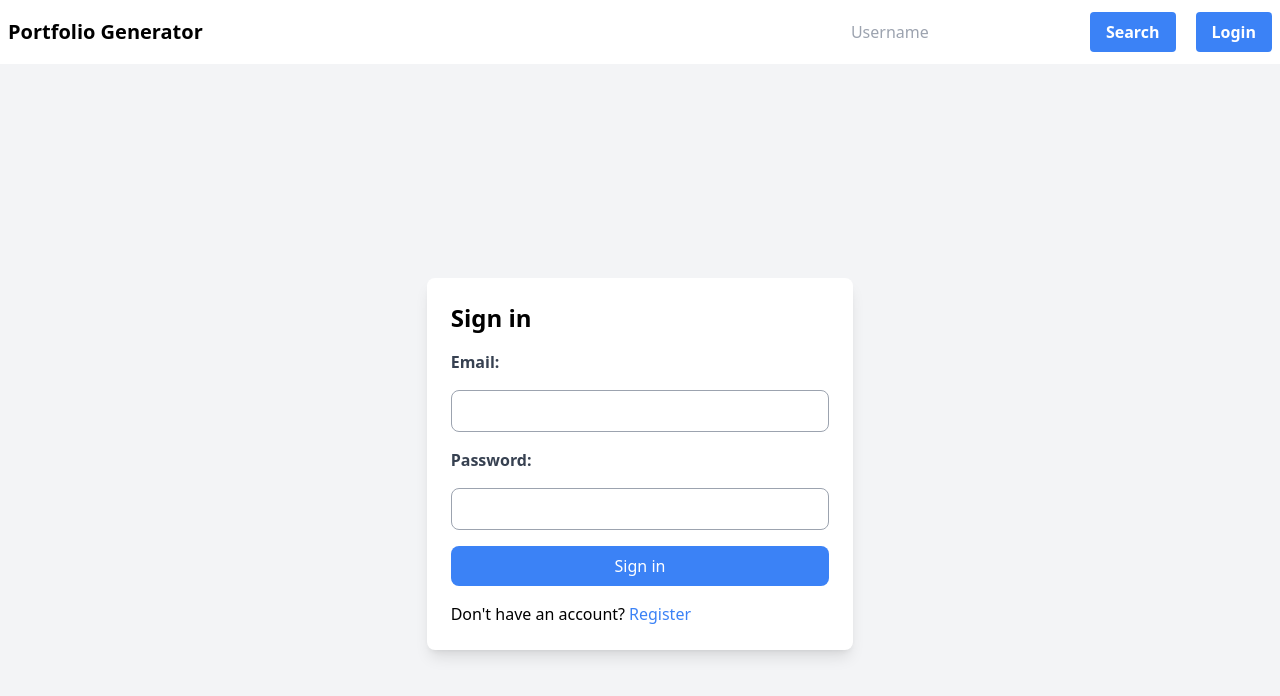
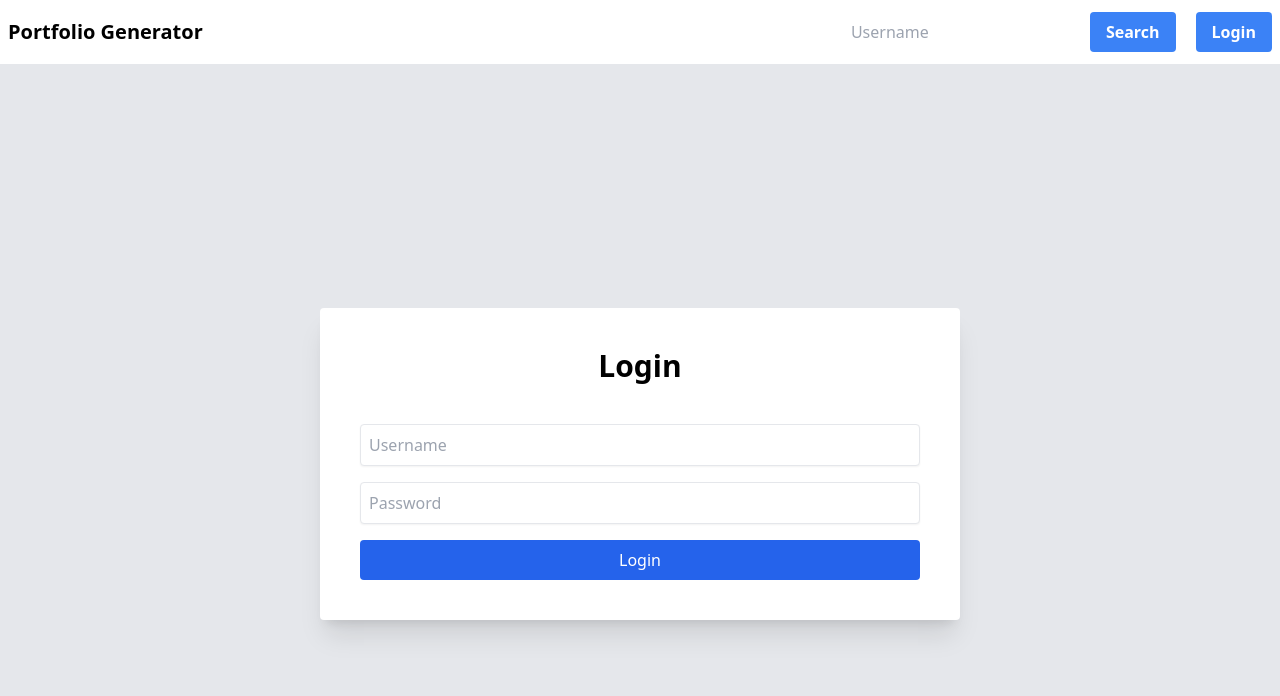
Before and after one commit to iamlouislab/ProjetAppliWeb, a Next.js app: page /login in a window 1280 px wide. Shown: the top 696 px of the page. Built offline with nearby package versions, Linux system fonts and the light colour scheme.

Commit message:
add login page

```diff
--- a/src/pages/login.tsx
+++ b/src/pages/login.tsx
@@ -1,81 +1,73 @@
-import { useState } from "react";
-import Link from "next/link";
+import { useState, useContext } from "react";
+import { AuthContext } from "../../contexts/authContext";
+import Router from "next/router";
 
-const AuthForm = () => {
-  const [email, setEmail] = useState("");
+const LoginPage = () => {
+  const [username, setUsername] = useState("");
   const [password, setPassword] = useState("");
-  const [isSignIn, setIsSignIn] = useState(true);
   const [error, setError] = useState("");
+  const authContext = useContext(AuthContext);
 
-  const handleEmailChange = (event: React.ChangeEvent<HTMLInputElement>) => {
-    setEmail(event.target.value);
-  };
+  const handleSubmit = async (e: React.FormEvent<HTMLFormElement>) => {
+    e.preventDefault();
 
-  const handlePasswordChange = (event: React.ChangeEvent<HTMLInputElement>) => {
-    setPassword(event.target.value);
-  };
+    if (!authContext) {
+      setError("An error occurred. Please try again.");
+      return;
+    }
 
-  const handleAuth = async (event: React.FormEvent<HTMLFormElement>) => {
-    event.preventDefault();
-    console.log(
-      `email: ${email}, password: ${password}, isSignIn: ${isSignIn}`
-    );
-  };
+    const { setUser } = authContext;
 
-  const toggleAuthMode = () => {
-    setIsSignIn(!isSignIn);
-    setError("");
+    // Call your API
+    const res = await fetch("http://localhost:8080//login", {
+      method: "POST",
+      body: JSON.stringify({ username, password }),
+      headers: {
+        "Content-Type": "application/json",
+      },
+    });
+
+    if (res.ok) {
+      const { token, user } = await res.json();
+      localStorage.setItem("token", token);
+      localStorage.setItem("user", JSON.stringify(user));
+      setUser(user);
+      // Redirect to home page
+      Router.push("/");
+    } else {
+      // Handle error
+      setError("Invalid username or password. Please try again.");
+    }
   };
 
   return (
-    <div className="flex flex-col items-center justify-center min-h-screen bg-gray-100">
-      <div className="bg-white rounded-lg shadow-lg p-6 w-1/3">
-        <h2 className="text-2xl font-bold mb-4">
-          {isSignIn ? "Sign in" : "Register"}
-        </h2>
-        <form onSubmit={handleAuth} className="flex flex-col space-y-4">
-          <label htmlFor="email" className="font-bold text-gray-700">
-            Email:
-          </label>
+    <div className="flex items-center justify-center h-screen bg-gray-200">
+      <form onSubmit={handleSubmit} className="p-10 bg-white rounded shadow-xl w-1/2">
+        <h1 className="text-3xl font-bold mb-10 text-center">Login</h1>
+        {error && <p className="mb-4 text-red-500">{error}</p>}
         <input
-            type="email"
-            id="email"
-            name="email"
-            value={email}
-            onChange={handleEmailChange}
-            className="rounded-lg border border-gray-400 px-4 py-2 focus:outline-none focus:border-blue-500"
+          type="text"
+          className="block w-full p-2 mb-4 border rounded shadow-sm"
+          placeholder="Username"
+          value={username}
+          onChange={(e) => setUsername(e.target.value)}
         />
-          <label htmlFor="password" className="font-bold text-gray-700">
-            Password:
-          </label>
         <input
           type="password"
-            id="password"
-            name="password"
+          className="block w-full p-2 mb-4 border rounded shadow-sm"
+          placeholder="Password"
           value={password}
-            onChange={handlePasswordChange}
-            className="rounded-lg border border-gray-400 px-4 py-2 focus:outline-none focus:border-blue-500"
+          onChange={(e) => setPassword(e.target.value)}
         />
         <button
           type="submit"
-            className="bg-blue-500 text-white rounded-lg py-2 px-4 hover:bg-blue-600 focus:outline-none focus:bg-blue-600"
+          className="block w-full p-2 text-white bg-blue-600 rounded hover:bg-blue-700"
         >
-            {isSignIn ? "Sign in" : "Register"}
+          Login
         </button>
-          {error && <p className="text-red-500">{error}</p>}
       </form>
-        <p className="mt-4">
-          {isSignIn ? "Don't have an account?" : "Already have an account?"}
-          <span
-            className="text-blue-500 cursor-pointer ml-1 hover:underline"
-            onClick={toggleAuthMode}
-          >
-            {isSignIn ? "Register" : "Sign in"}
-          </span>
-        </p>
-      </div>
     </div>
   );
 };
 
-export default AuthForm;
+export default LoginPage;
```
Lines whose indentation alone changed are shown as unchanged.
